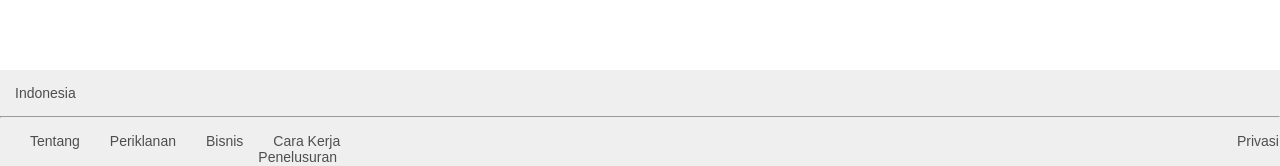
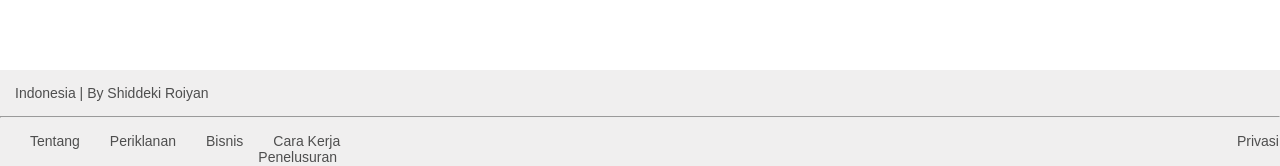
Before and after one commit to shiddeki-royyan/halaman-depan-google, a plain HTML site: page index.html in a window 1280 px wide. Shown: the part 604-770 px from the top of the page. Drawn offline with Linux system fonts and the light colour scheme.

Commit message:
menambah kalimat

```diff
--- a/index.html
+++ b/index.html
@@ -40,7 +40,7 @@
     </div>
     <footer class="footer">
       <div>
-        <p class="negara">indonesia</p>
+        <p class="negara">indonesia | by shiddeki roiyan</p>
       </div>
       <hr />
       <div class="tulisan">
```
